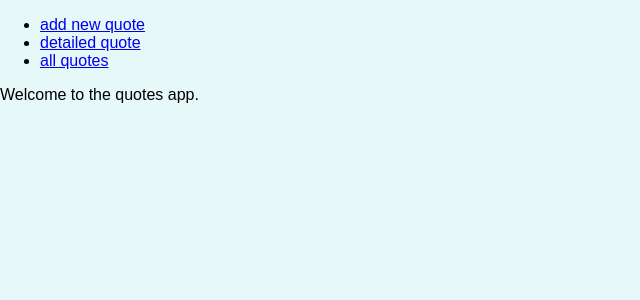
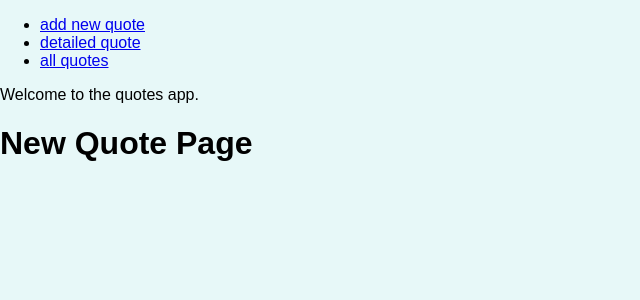
Before and after one commit to patbou02/react-router, a JavaScript app: page /new-quote in a window 1280 px wide. Shown: the top 300 px of the page, without its empty margins (0-640 px from the left). Built offline with nearby package versions, Linux system fonts and the light colour scheme; the HTML template or start-up script is replaced by a standard one.

Commit message:
Replated temp code with actual Components and real routes. Use exact attribute to prevent matching multiple routes.

```diff
--- a/src/App.js
+++ b/src/App.js
@@ -1,8 +1,8 @@
 import {Route} from 'react-router-dom';
-import AddQuote from './components/temp/AddQuote';
-import AllQuotes from './components/temp/AllQuotes';
-import DetailedQuote from './components/temp/DetailedQuote';
 import Header from './components/temp/Header';
+import AllQuotes from './components/pages/AllQuotes';
+import QuoteDetail from './components/pages/QuoteDetail';
+import NewQuote from './components/pages/NewQuote';
 
 function App() {
   return (
@@ -11,14 +11,14 @@ function App() {
       <section>
         Welcome to the quotes app.
       </section>
-      <Route path="/add-quote">
-        <AddQuote />
+      <Route path="/quotes" exact>
+        <AllQuotes />
       </Route>
-      <Route path="/detailed-quote">
-        <DetailedQuote />
+      <Route path="/quotes/:quoteId">
+        <QuoteDetail />
       </Route>
-      <Route path="/all-quotes">
-        <AllQuotes />
+      <Route path="/new-quote">
+        <NewQuote />
       </Route>
     </div>
   );
--- /dev/null
+++ b/src/components/pages/AllQuotes.js
@@ -0,0 +1,7 @@
+const AllQuotes = () => {
+  return (
+    <h1>All Quotes Page</h1>
+  );
+};
+
+export default AllQuotes;
--- /dev/null
+++ b/src/components/pages/NewQuote.js
@@ -0,0 +1,7 @@
+const NewQuote = () => {
+  return (
+    <h1>New Quote Page</h1>
+  );
+};
+
+export default NewQuote;
--- /dev/null
+++ b/src/components/pages/QuoteDetail.js
@@ -0,0 +1,7 @@
+const QuoteDetail = () => {
+  return (
+    <h1>Quote Detail Page</h1>
+  );
+};
+
+export default QuoteDetail;
```
